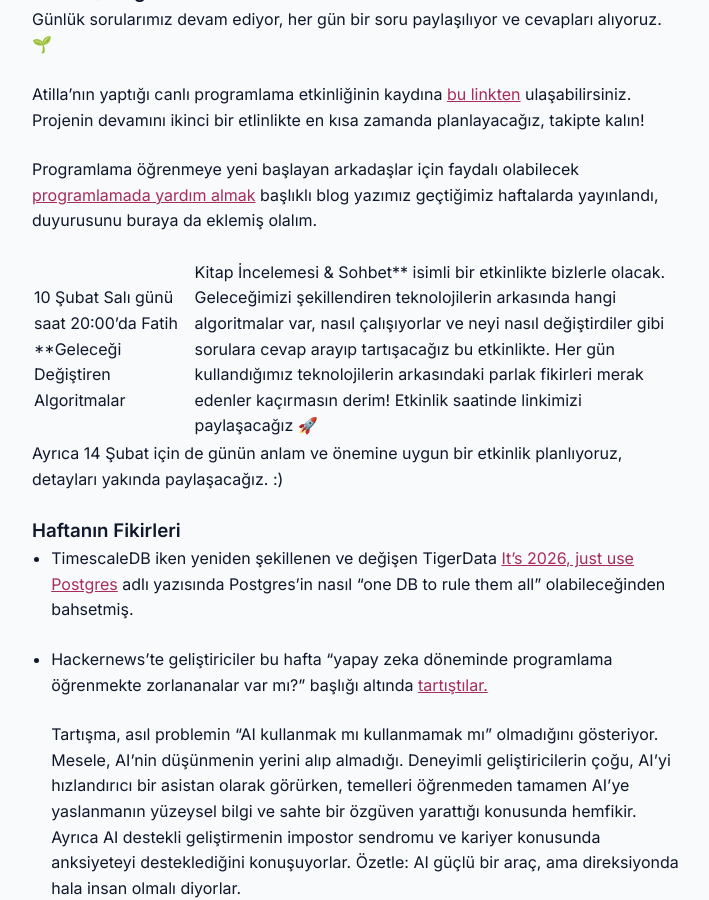
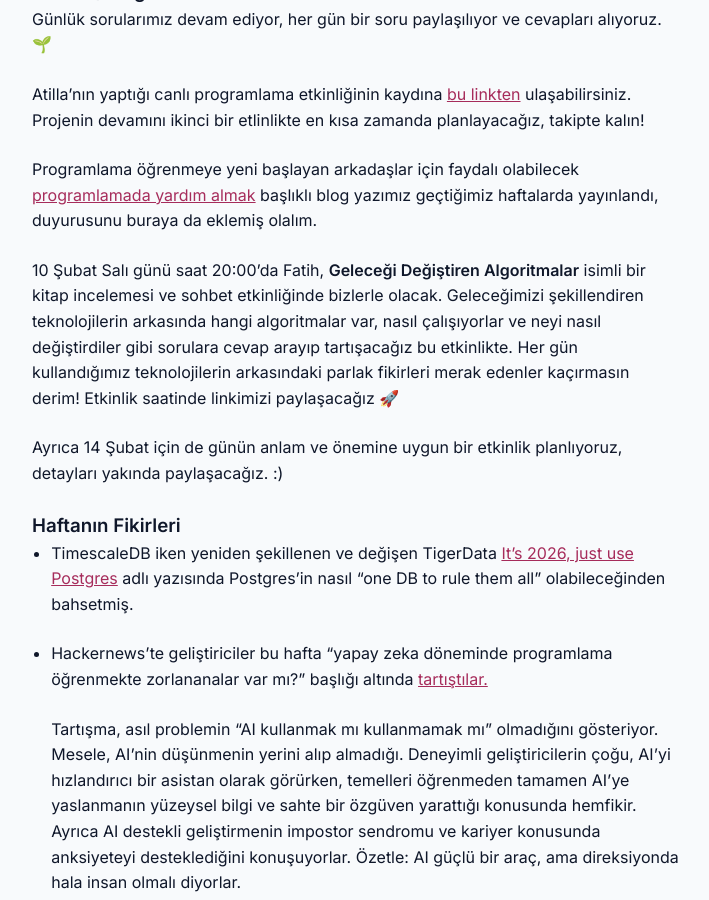
Before and after one commit to Bilgisayar-Kavramlari-Toplulugu/localde-calisiyordu, a Jekyll site: the page built from _posts/2026-02-09-feb-2.md, in a window 1280 px wide and 900 px high, scrolled down 626 px. Shown: the whole window, without its empty margins (284-993 px from the left). Built offline with Jekyll 4.4.1, drawn with Linux system fonts in a browser that asks for light colours.

Commit message:
Update event details formatting in February newsletter post

```diff
--- a/_posts/2026-02-09-feb-2.md
+++ b/_posts/2026-02-09-feb-2.md
@@ -17,7 +17,9 @@ Atilla'nın yaptığı canlı programlama etkinliğinin kaydına [bu linkten](ht
 
 Programlama öğrenmeye yeni başlayan arkadaşlar için faydalı olabilecek [programlamada yardım almak](https://bilgisayarkavramlari.com/2026/01/29/programlamada-yardim-almak/) başlıklı blog yazımız geçtiğimiz haftalarda yayınlandı, duyurusunu buraya da eklemiş olalım.
 
-10 Şubat Salı günü saat 20:00'da Fatih **Geleceği Değiştiren Algoritmalar | Kitap İncelemesi & Sohbet** isimli bir etkinlikte bizlerle olacak.  Geleceğimizi şekillendiren teknolojilerin arkasında hangi algoritmalar var, nasıl çalışıyorlar ve neyi nasıl değiştirdiler gibi sorulara cevap arayıp tartışacağız bu etkinlikte.  Her gün kullandığımız teknolojilerin arkasındaki parlak fikirleri merak edenler kaçırmasın derim! Etkinlik saatinde linkimizi paylaşacağız 🚀
+10 Şubat Salı günü saat 20:00'da Fatih,
+**Geleceği Değiştiren Algoritmalar**
+isimli bir kitap incelemesi ve sohbet etkinliğinde bizlerle olacak.  Geleceğimizi şekillendiren teknolojilerin arkasında hangi algoritmalar var, nasıl çalışıyorlar ve neyi nasıl değiştirdiler gibi sorulara cevap arayıp tartışacağız bu etkinlikte.  Her gün kullandığımız teknolojilerin arkasındaki parlak fikirleri merak edenler kaçırmasın derim! Etkinlik saatinde linkimizi paylaşacağız 🚀
 
 Ayrıca 14 Şubat için de günün anlam ve önemine uygun bir etkinlik planlıyoruz, detayları yakında paylaşacağız. :)
 
```
